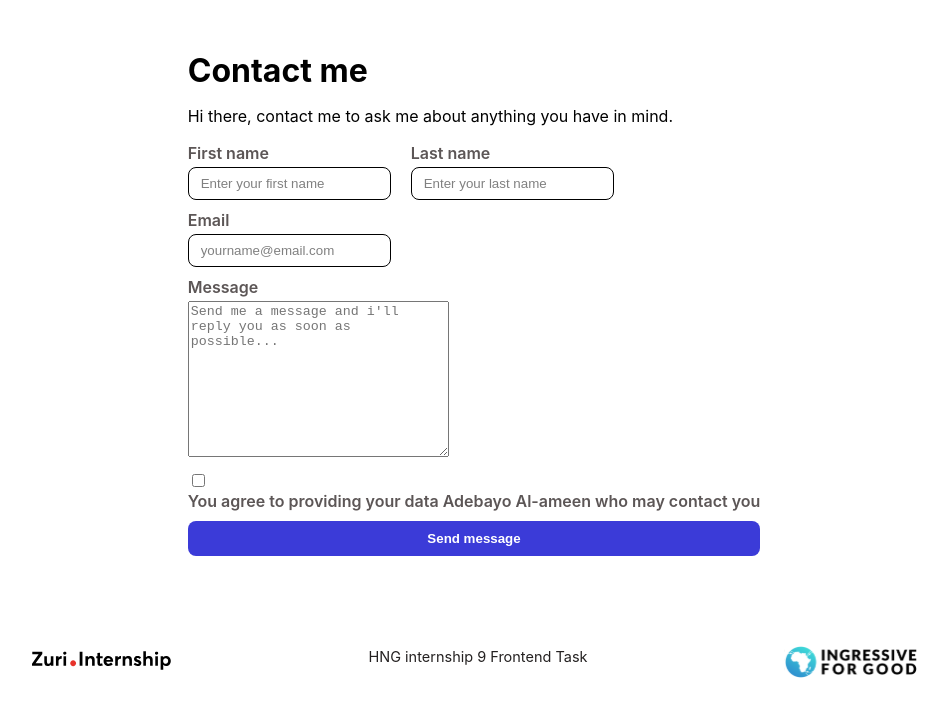
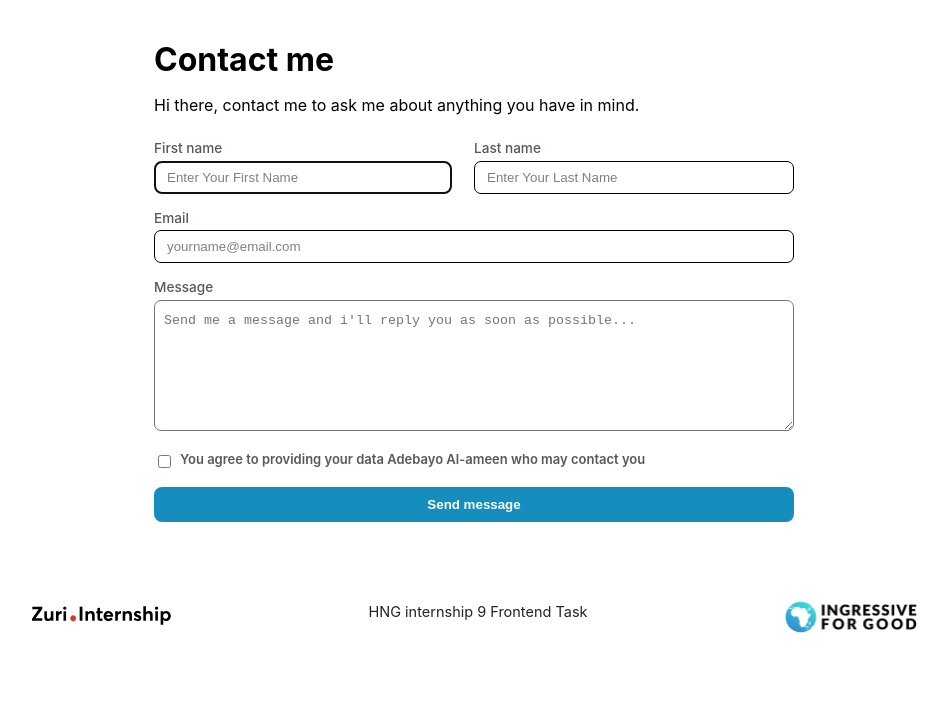
Before and after one commit to alamadrid01/learning, a React (Create React App) app: page /contact in a window 1280 px wide. Shown: the top 716 px of the page, without its empty margins (166-1114 px from the left). Built offline with nearby package versions, Linux system fonts and the light colour scheme.

Commit message:
style: Updated the styling of the contact component

```diff
--- a/src/components/contact/Contact.js
+++ b/src/components/contact/Contact.js
@@ -13,12 +13,29 @@ export class Contact extends Component {
       }
     }
 
-    handler =(e) =>{
-      e.preventDefault();
-
+    firstHandler =(e) =>{
       this.setState({
-        [this.target.name]: e.targe.value
+        firstName: e.target.value
       })
+  }
+    secondHandler =(e) =>{
+      this.setState({
+        lastName: e.target.value
+      })
+  }
+    thirdHandler =(e) =>{
+      this.setState({
+        email: e.target.value
+      })
+  }
+    fourthHandler =(e) =>{
+      this.setState({
+        message: e.target.value
+      })
+  }
+  submitHandler = (e) =>{
+    e.preventDefault()
+    alert('Message successfully sent')
   }
 
   render() {
@@ -29,36 +46,35 @@ export class Contact extends Component {
         <div className="contact">
             <h1>Contact me</h1>
             <p>Hi there, contact me to ask me about anything you have in mind.</p>
-            <form>
+            <form onSubmit={this.submitHandler}>
               <div className="b">
-                <div className="a">
+                <div className="a c">
                   <label>First name</label>
-                  <input type="text" placeholder='Enter your first name' value={firstName}  onChange={this.handler} />
+                  <input autoFocus type="text" placeholder='Enter your first name' value={firstName}  onChange={this.firstHandler} />
                 </div>
 
-                <div className="a">
+                <div className="a d">
                   <label>Last name</label>
-                  <input type="text" placeholder='Enter your last name' value={lastName} onChange={this.handler} />
+                  <input type="text" placeholder='Enter your last name' value={lastName} onChange={this.secondHandler} />
                 </div>
               </div>
 
               <div className="a">
                 <label>Email</label>
-                <input type="email" placeholder='yourname@email.com' value={email} onChange={this.handler} />
+                <input type="email" placeholder='yourname@email.com' value={email} onChange={this.thirdHandler} />
               </div>
 
               <div className="a">
                 <label>Message</label>
-                <textarea value={message} id="" cols="30" rows="10" placeholder="Send me a message and i'll reply you as soon as possible..."></textarea>
+                <textarea value={message} onChange={this.fourthHandler} id="" cols="30" rows="7" placeholder="Send me a message and i'll reply you as soon as possible..."></textarea>
               </div>
 
-              <div className="a">
-                <input type="checkbox" name="" id="" />
-                <label>You agree to providing your data Adebayo Al-ameen who may contact you</label>
+              <div className="a e">
+                <input required type="checkbox" name="" id="" />
+                <label className='check'>You agree to providing your data Adebayo Al-ameen who may contact you</label>
               </div>
 
-              <button id='btn__submit' type='submit'>Send message</button>
-
+              <button  id='btn__submit' type='submit'>Send message</button>
             </form>
         </div>
       </div>
--- a/src/components/contact/contact.scss
+++ b/src/components/contact/contact.scss
@@ -1,35 +1,33 @@
 .whole{
     display: flex;
     justify-content: center;
-    padding: 30px 0;
+    padding: 19px 0;
 
     .contact{
+        width: 50%;
         text-align: left;
 
         h1{
             margin-bottom: 4px;
         }
         p{
-            margin-bottom: 17px;
+            margin-bottom: 25px;
         }
 
-        .b{
-            display: flex;
-            gap: 20px;
-        }
         .a{
-            margin-bottom: 10px;
+            margin-bottom: 16px;
 
             label{
-                font-weight: 600;
+                font-size: 13.6px;
+                font-weight: 500;
                 display: block;
                 color: rgb(92, 86, 86);
-                margin-bottom: 4px;
+                margin-bottom: 4.5px;
             }
             input{
                 padding: 8px 12px;
                 color: black;
-                border-radius: 8px;
+                border-radius: 7px;
                 border: 0.7px solid black;
 
                 &::placeholder{
@@ -37,10 +35,67 @@
                 }
 
             }
+            input[type=email]{
+                width: 96%;
+            }
+            input[type=text]{
+                text-transform: capitalize;
+            }
+
+           .check{
+            font-weight: 600;
+            font-size: 13px;
+            margin-left: 6px;
+            display: inline-block;
+           }
+
+            textarea{
+                text-transform: capitalize;
+                box-sizing: border-box;
+                padding: 12px 9px;
+                border-radius: 7px;
+                width: 100%;
+
+             &::placeholder{
+
+                text-transform: none;
+             }
+            }
+        }
+        .b{
+            display: flex;
+            justify-content: space-between;
+        }
+        .c{
+            box-sizing: border-box;
+            width: 100%;
+
+            input{
+                width: 85%;
+            }
+        }
+        .d{
+            box-sizing: border-box;
+            width: 100%;
+
+            input{
+                width: 92%;
+            }
+        }
+        .e{
+            display: flex;
+            align-items: center;
+
+           @media (max-width: 937px){
+            label{
+                position: relative;
+                top: 10px;
+            }
+           }
         }
 
         button{
-            background: rgb(59, 59, 216);
+            background: rgb(21, 142, 190);
             color: white;
             font-weight: 600;
             padding: 10px ;
```
